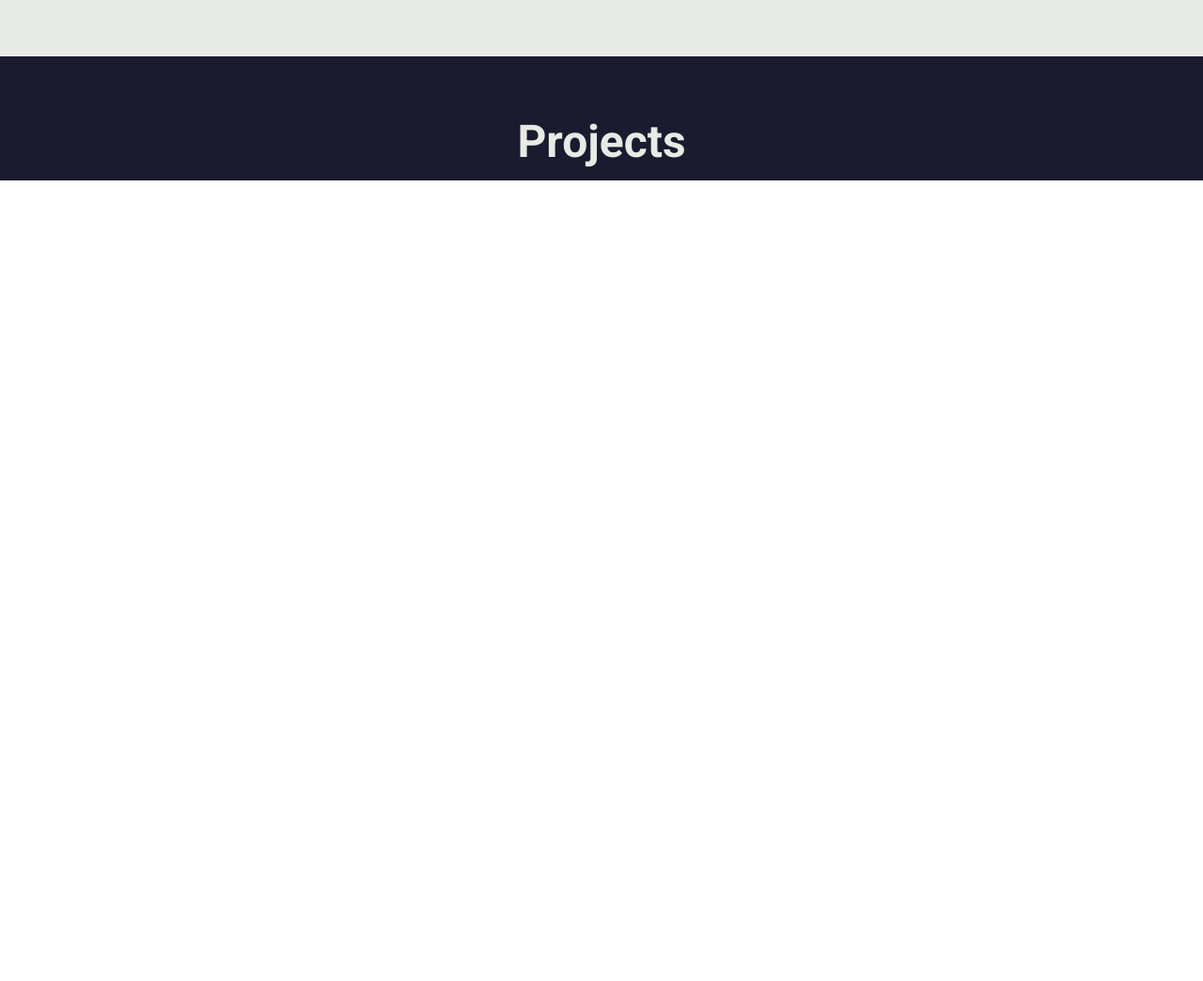
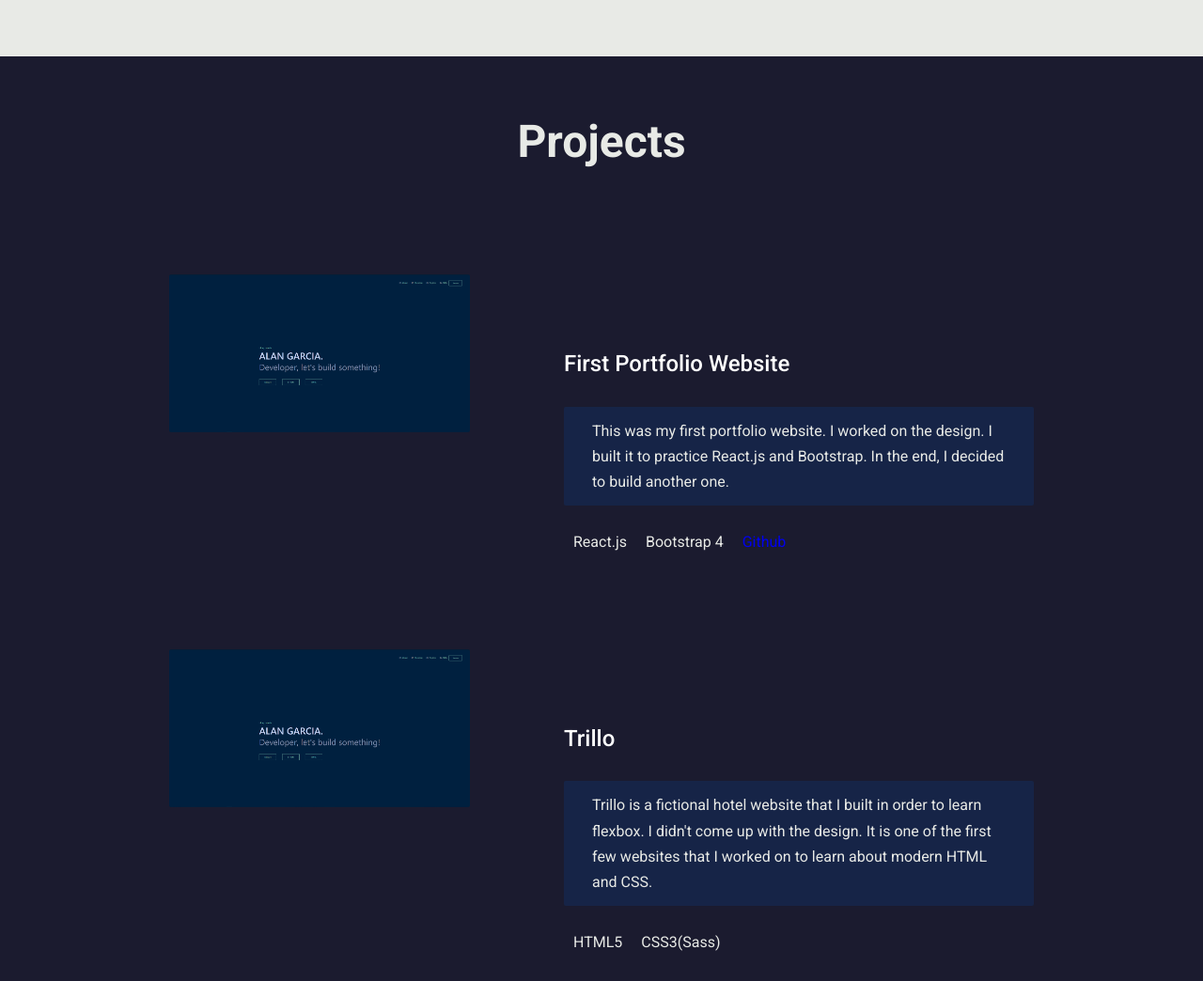
Before and after one commit to AlanGarc1a/PortfolioWebsite, a website: page index.html in a window 1280 px wide. Shown: the part 2012-3056 px from the top of the page at 94% size. Before the commit the page ends 2204 px from the top, so only its background shows below. Drawn offline with Linux system fonts and the light colour scheme.

Commit message:
made progress on the project section, still needs to be cleaned up. Added new utilities and typography

```diff
--- a/index.html
+++ b/index.html
@@ -110,8 +110,47 @@
             </section>
             <section class="section-tech">
                 <h4 class="project-title">Projects</h4>
-                <div class="">
-
+                <div class="project-container">
+                    <div class="featured-project">
+                        <img src="/img/first-website.png" alt="First website" class="featured-project__img--1">
+                        <div class="u-margin-left u-margin-top">
+                            <p class="featured-project__title">First Portfolio Website</p>
+                            <div class="featured-project__box">
+                                <p class="featured-project__description">This was my first portfolio website. I worked on the design. I built it to practice React.js and Bootstrap. In the end, I decided to build another one.</p>
+                            </div>
+                            <ul class="featured-project__list">
+                                <li class="featured-project__item">React.js</li>
+                                <li class="featured-project__item">Bootstrap 4</li>
+                                <li class="featured-project__item"><a href="#" class="text-link">Github</a></li>
+                            </ul>
+                        </div>
+                    </div>
+                    <div class="featured-project u-margin-top">
+                        <img src="/img/first-website.png" alt="First website" class="featured-project__img--1">
+                        <div class="u-margin-left u-margin-top">
+                            <p class="featured-project__title">Trillo</p>
+                            <div class="featured-project__box">
+                                <p class="featured-project__description">Trillo is a fictional hotel website that I built in order to learn flexbox. I didn't come up with the design. It is one of the first few websites that I worked on to learn about modern HTML and CSS. </p>
+                            </div>
+                            <ul class="featured-project__list">
+                                <li class="featured-project__item">HTML5</li>
+                                <li class="featured-project__item">CSS3(Sass)</li>
+                            </ul>
+                        </div>
+                    </div>
+                    <div class="featured-project u-margin-top">
+                        <img src="/img/CTTPic.png" alt="First website" class="featured-project__img--1">
+                        <div class="u-margin-left u-margin-top">
+                            <p class="featured-project__title">Crazy-time-Traveler</p>
+                            <div class="featured-project__box">
+                                <p class="featured-project__description">This is a simple 2D platformer game where the user dodges objects coming from the right. I came up with the requirements of the game and design. I worked with a pixel artist so that he can come up with pixel art. I used Java, Android Studio, and a library called LibGDX to handle the rendering and textures of the game.</p>
+                            </div>
+                            <ul class="featured-project__list">
+                                <li class="featured-project__item">Java</li>
+                                <li class="featured-project__item">LibGdx</li>
+                            </ul>
+                        </div>
+                    </div>
                 </div>
             </section>
         </main>
--- a/sass/base/_typography.scss
+++ b/sass/base/_typography.scss
@@ -22,3 +22,11 @@
     padding-top: 5rem;
     color: $color-light-grey;
 }
+
+.text-link {
+    text-decoration: none;
+
+    &:visited {
+        color: $color-white;
+    }
+}
--- a/sass/base/_utilities.scss
+++ b/sass/base/_utilities.scss
@@ -6,6 +6,18 @@
     padding-bottom: 10rem;
 }
 
+.u-margin-top {
+    margin-top: 7.5rem;
+}
+
+.u-margin-left {
+    margin-left: 10rem;
+}
+
+.u-margin-bottom {
+    margin-bottom: 10rem;
+}
+
 .u-text-align-center {
     text-align: center;
 }
--- a/sass/pages/_home.scss
+++ b/sass/pages/_home.scss
@@ -54,9 +54,58 @@
     &__icon {
         width: 1.8rem;
         height: 1.8rem;
+        margin: auto right;
     }
 }
 
 .section-tech {
     background-color: $color-dark-blue;
 }
+
+.project-container {
+    margin-top: 10rem;
+}
+
+.featured-project {
+    display: flex;
+    justify-content: center;
+
+    &__img {
+
+        &--1 {
+            width: 25%;
+            height: 25%;
+            border-radius: 2px;
+        }
+    }
+
+    &__title {
+        font-size: 2.4rem;
+        font-weight: 500;
+        color: $color-white;
+        margin-bottom: 2.5rem;
+    }
+
+    &__box {
+        width: 50rem;
+        background-color: $color-primary;
+        border-radius: 2px;
+        padding: 1.2rem 3rem;
+    }
+
+    &__description {
+        font-size: 1.6rem;
+        color: $color-light-grey;
+    }
+
+    &__list {
+        display: flex;
+        list-style-type: none;
+    }
+
+    &__item {
+        font-size: 1.6rem;
+        color: $color-light-grey;
+        margin: 2.5rem 1rem;
+    }
+}
```
Also changed, not shown: css/style.css.
